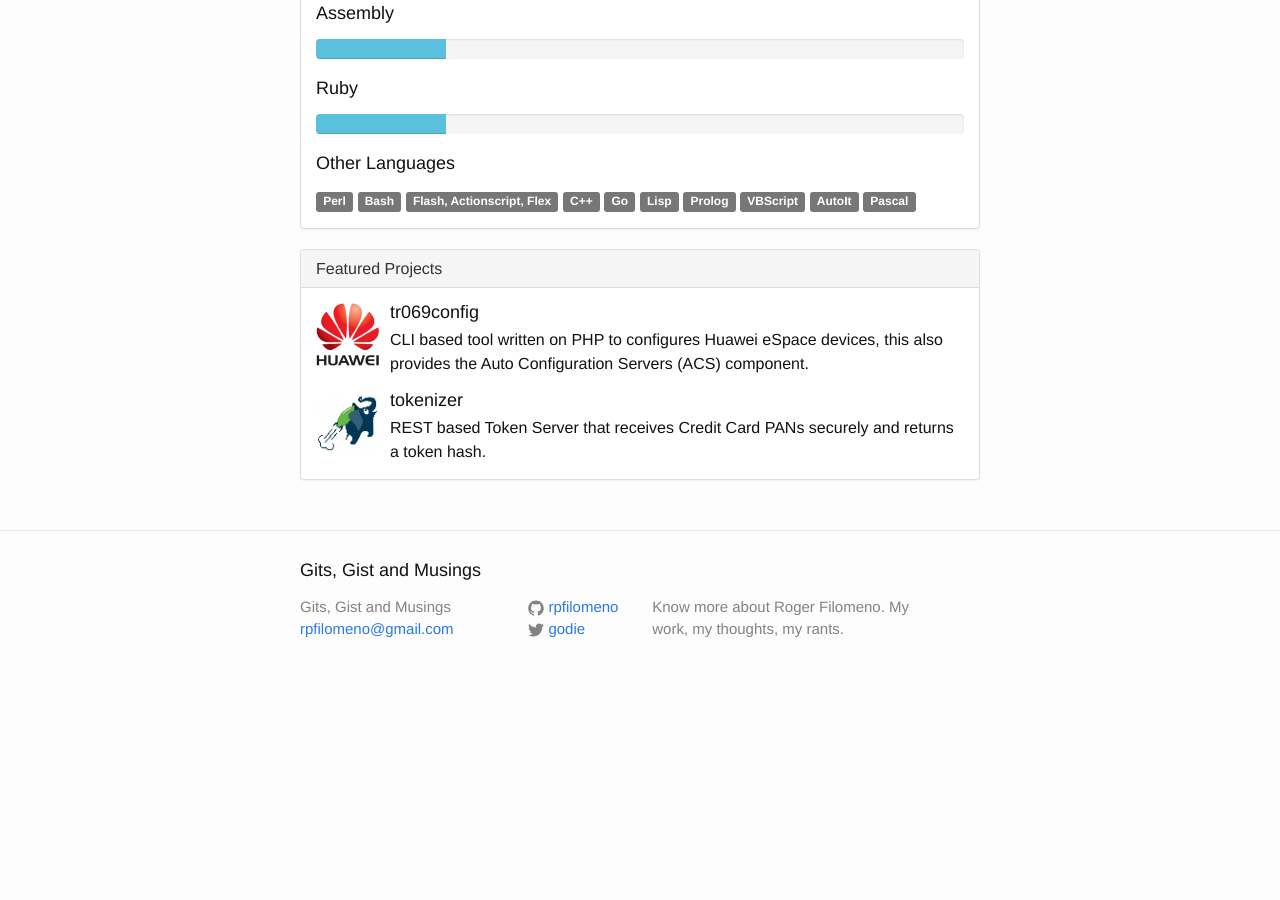
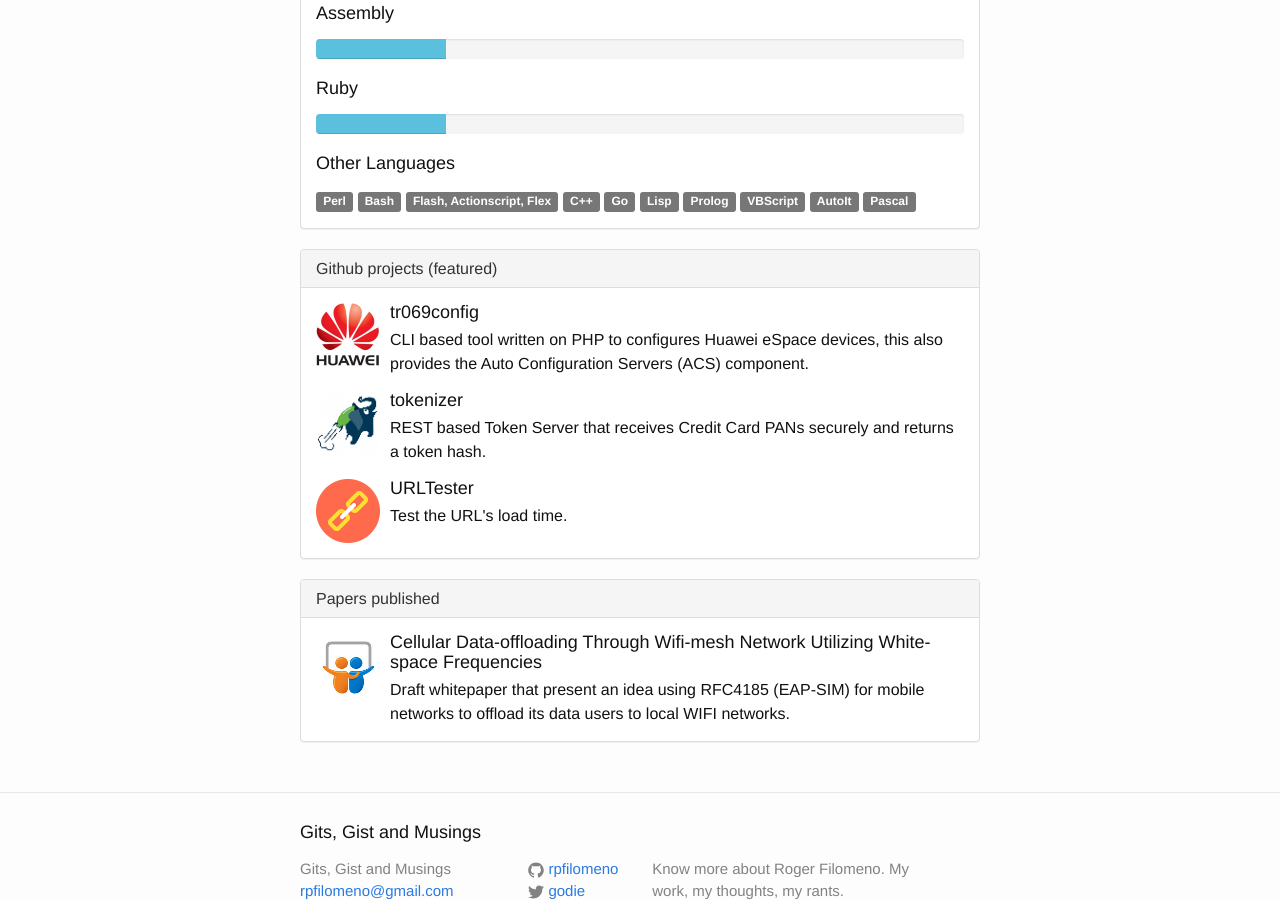
Before and after one commit to rpfilomeno/rpfilomeno.github.io, a Jekyll site: the page built from index.md, in a window 1280 px wide and 900 px high, scrolled down 730 px. Built offline with Jekyll 4.4.1, drawn with Linux system fonts in a browser that asks for light colours; before the commit the page ends 1431 px from its top, so only the background shows below that; some of the changed text lies outside the part shown.

Commit message:
added publications

```diff
--- a/index.md
+++ b/index.md
@@ -21,7 +21,7 @@ title: Home
 
 <div class="panel panel-default">
   <div class="panel-heading">
-    <h3 class="panel-title">Language Proficiency</h3>
+    <h3 class="panel-title">Language proficiency</h3>
   </div>
   <div class="panel-body">
 
@@ -92,7 +92,7 @@ title: Home
 
 <div class="panel panel-default">
   <div class="panel-heading">
-  	<h3 class="panel-title">Featured Projects</h3>
+  	<h3 class="panel-title">Github projects (featured)</h3>
   </div>
   <div class="panel-body">
 
@@ -120,5 +120,37 @@ title: Home
 		  </div>
 		</div>
 
+		<div class="media">
+		  <div class="media-left media-middle" style="float: left;">
+		    <a href="https://github.com/rpfilomeno/URLTester">
+		      <img class="media-object" src="images/th-url-64x64.png" alt="Tokenizer" width="64" height="64">
+		    </a>
+		  </div>
+		  <div class="media-body">
+		    <h4 class="media-heading">URLTester</h4>
+		    Test the URL's load time.
+		  </div>
+		</div>
+	</div>
 </div>
+
+<div class="panel panel-default">
+  <div class="panel-heading">
+  	<h3 class="panel-title">Papers published</h3>
+  </div>
+  <div class="panel-body">
+
+  	<div class="media">
+		  <div class="media-left media-middle" style="float: left;">
+		    <a href="http://www.slideshare.net/RogerFilomeno/cellular-data-offloading-through-wifi-mesh-network-utilizing-white-space-frequencies-wp">
+		      <img class="media-object" src="images/th-slideshare-64x64.png" alt="Tokenizer" width="64" height="64">
+		    </a>
+		  </div>
+		  <div class="media-body">
+		    <h4 class="media-heading">Cellular Data-offloading Through Wifi-mesh Network Utilizing White-space Frequencies</h4>
+		    Draft whitepaper that present an idea using RFC4185 (EAP-SIM) for mobile networks to offload its data users to local WIFI networks.
+		  </div>
+		</div>
+
+  </div>
 </div>
```
Also changed, not shown: images/th-slideshare-64x64.png (added), images/th-url-64x64.png (added).
